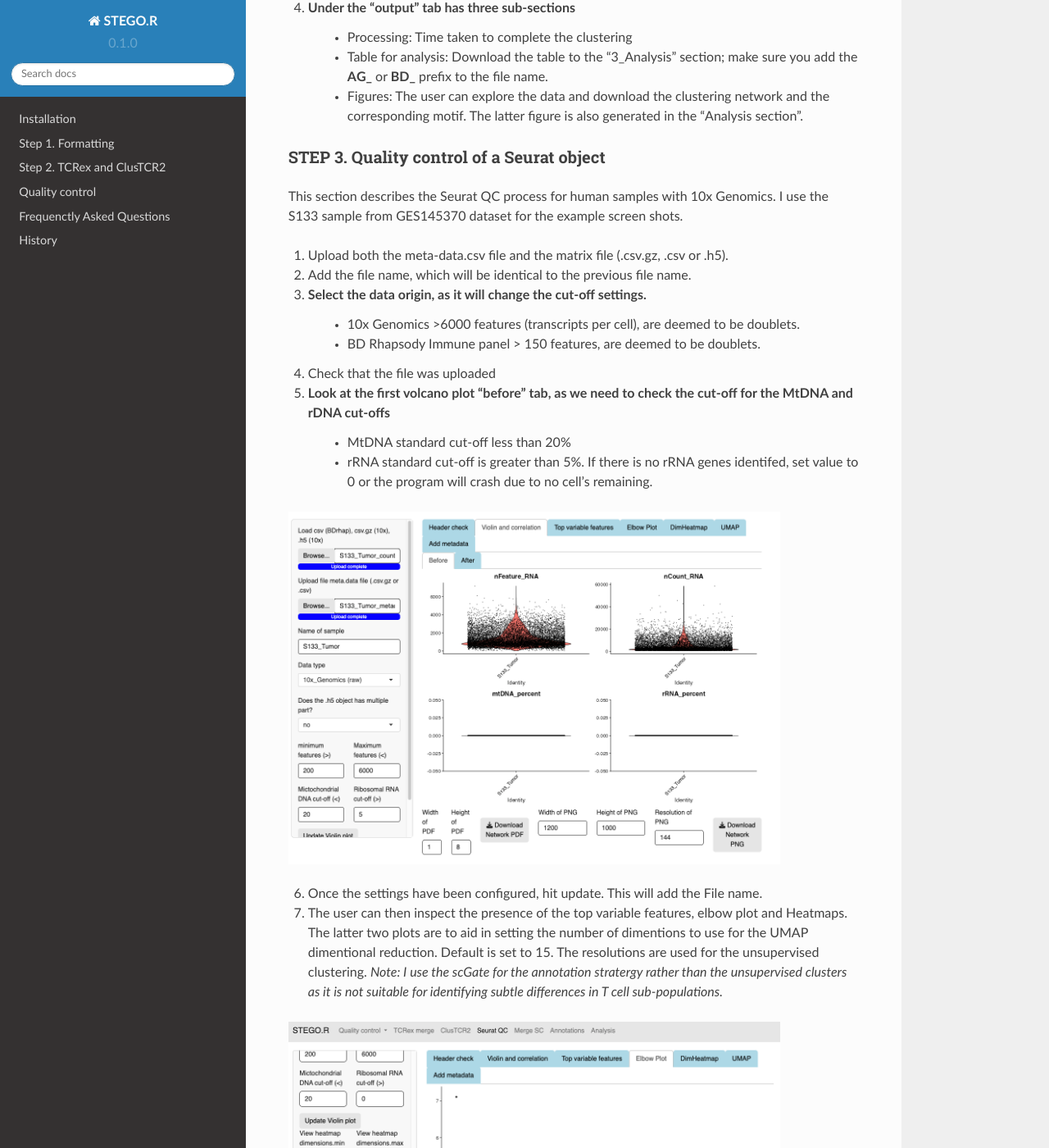
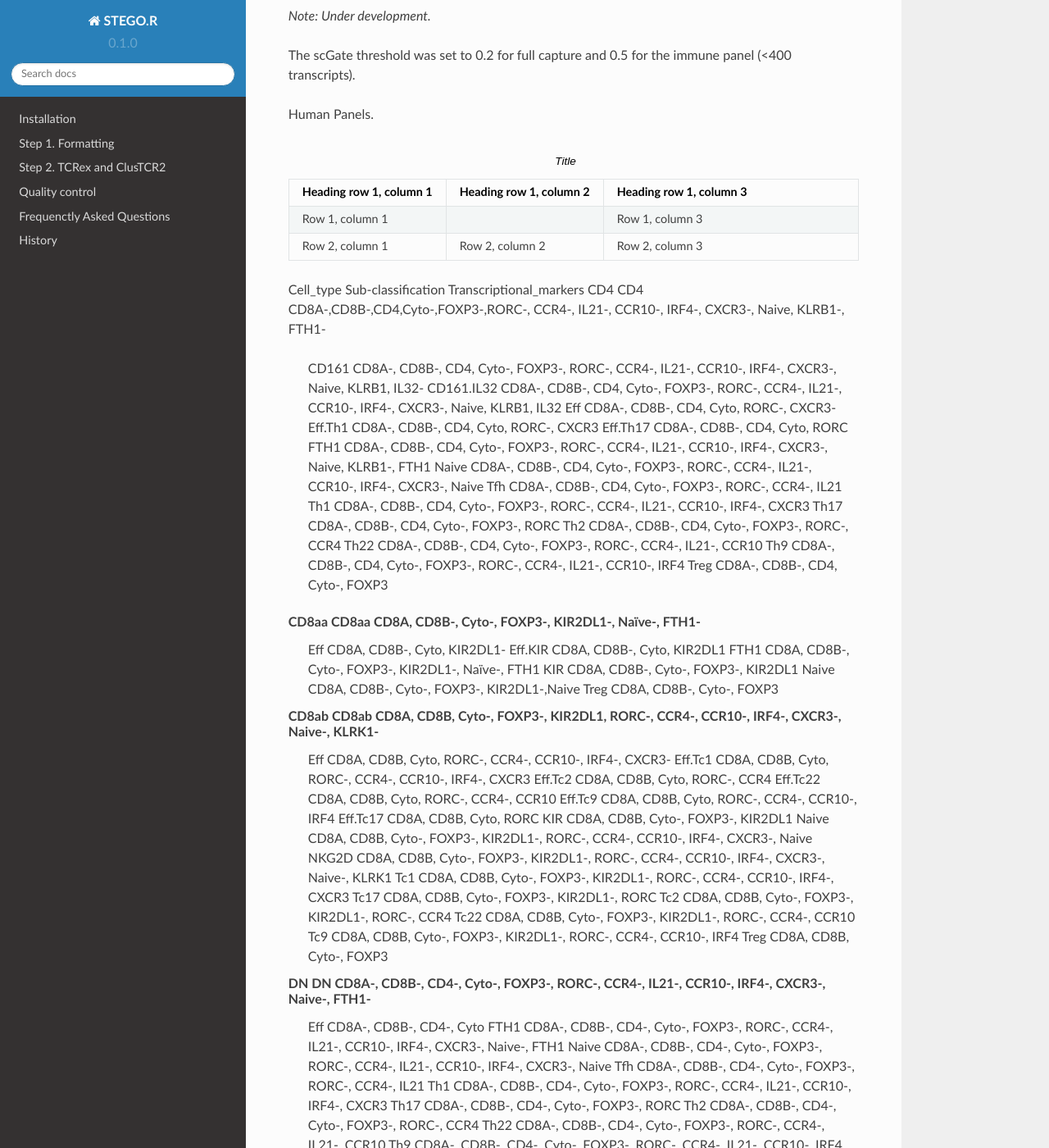
Before and after one commit to KerryAM-R/STEGOR, a Sphinx documentation site: the page built from docs/source/2.QualityControl.rst, in a window 1280 px wide and 1400 px high, scrolled down 3342 px. Shown: the whole window at 82% size. Built offline with Sphinx 7.4.7 and the Read the Docs theme 2.0.0, drawn with Linux system fonts in a browser that asks for light colours; pages that are not in the unit, such as notebooks, are missing from menus; some of the changed text lies outside the part shown.

Commit message:
Update 2.QualityControl.rst

```diff
--- a/docs/source/2.QualityControl.rst
+++ b/docs/source/2.QualityControl.rst
@@ -1,4 +1,4 @@
-STEP 3. Quality control
+Step 3. Quality control
 =======================
 
 .. note::
@@ -12,83 +12,11 @@
 
 Install STEGO.
 
-Copy all your raw files to the 0_Raw_files folder within your project.
+This section will require the matrix and meta data available in the 1_SeuratQC folder.
 
-Quality control process.
-------------------------
 
-STEP 1. Formatting
-~~~~~~~~~~~~~~~~~~
 
-Formatting the 10x Genomics, BD Rhapsody or Array to create the necessary documents for Seurat QC process, ClusTCR2, TCRex and TCR_Explore.
-
-While this process was initially developed for TCR-seq, we have also included the capacity for pairing the BCR sequences.
-
-**10x Genomics**
-
-There are several file formats that are compatible with the STEGO.R QC process. These includes the standard cell ranger output of barcode, features, matrix files as well as the separate contig file. If the formatting is already in the cellxgene (.csv.gz or .h5 file), then this file format can be uploaded to the "Seurat QC" section. Upload all the required files.
-
-*Under development: multi-TCR (requires unfiltered contig file)*
-
-.. image:: img/10xFormatting.png
-  :width: 600
-  :alt: Alternative text
-
-**BD Rhapsody**
-
-There are two format outputs of BD Rhapsody aligment of either a cellxgene (.csv.gz) or the barcode, features and matrix file. Unlike the 10x Genomics, there is also an extra file called "Sample Tags", which contains the multi-plex ID names. The **"Sample Tags"** file is required. However, if this file is not created (one sample in the experiment), it can be created under the "Create Sample Tags file".
-
-Additionally there are several formats for the TCR contig file: paired dominant, AIRR dominant (unpaired), AIRR unfilted. For the latter two file formates we include to filter to keep only the 'paired' and if BCR was present as well.
-
-.. image:: img/BDFormatting.png
-  :width: 600
-  :alt: Alternative text
-
-**Array**
-
-*Note: The TCR_Explore file is for the interrogation of the TCR repertoire independent of the gene expression data at the `TCR_Explore <https://tcr-explore.erc.monash.edu>`*
-
-Recommended process
-^^^^^^^^^^^^^^^^^^^
-
-Upload the documents to the required sections depending on the technology and files available. Repeat for each of the samples within your project.
-
-1. Check that the files have uploaded
-2. Add File Name, this will be added to the "orig.ident" and "Sample_Name"
-      - (10x Genomics and Array, as this is added from the "Sample Tags" in BD Rhapsody) column and used through out the process. This name needs to be unqiue to the file.
-      - If, at a latter point it needs to be updated, this can be done with the "Updated_label.csv", located in 3_Analysis folder
-3. Download the TCRex (functional Beta chains) to "1_TCRex" folder
-4. Download both the "meta-data" and "Matrix" in the SeuratQC into the "1_SeuratQC" folder
-5. Two files need to be downloaded per sample under the "ClusTCR" to the "1_ClusTCR" folder. They will have the prefix of AG_ and BD_ (*Version 1.5*)
-6. Download the TCR_Explore file "1_TCR_Explore" folder
-
-**STEP 2.** ClusTCR2 and TCRex
-~~~~~~~~~~~~~~~~~~~~~~~~~~~~~~~
-
-**Merging TCRex**
-
-1. Upload all the files stored in the "1_TCRex" for merging and save the merged file to the 1_TCRex.
-2. The TCRex merge file will be uploaded to the [TCRex website](https://tcrex.biodatamining.be) to predict if the beta chain will interact with certain epitopes.
-3. Once the TCRex process is complete, download the processed file, and move it to the **3_Analysis** folder
-
-.. image:: img/MergeClust.png
-  :width: 300
-  :alt: Alternative text
-
-**Clustering with ClusTCR2**
-
-1. If there are multiple files under the 'ClusTCR2', the user will upload all the **AG_** or **BD_** from the **1_ClusTCR2** folder.
-      - save the file with **AG_** or **BD_** prefix.
-
-2. Upload either the merged file or single **AG_** or **BD_** under the "Clustering inputs" tab.
-3. Hit the "Update clustering" button to perform the clustering.
-
-4. Under the "output" tab has three sub-sections
-      - Processing: Time taken to complete the clustering
-      - Table for analysis: Download the table to the "3_Analysis" section; make sure you add the **AG_** or **BD_** prefix to the file name.
-      - Figures: The user can explore the data and download the clustering network and the corresponding motif. The latter figure is also generated in the "Analysis section".
-
-**STEP 3.** Quality control of a Seurat object
+**STEP 3a.** Quality control of a Seurat object
 ~~~~~~~~~~~~~~~~~~~~~~~~~~~~~~~~~~~~~~~~~~~~~~
 
 This section describes the Seurat QC process for human samples with 10x Genomics. I use the S133 sample from GES145370 dataset for the example screen shots.
@@ -161,18 +89,73 @@
 
 The scGate threshold was set to 0.2 for full capture and 0.5 for the immune panel (<400 transcripts).
 
-* **10X Genomics for human**
+Human Panels.
 
-* **10X Genomcis for Mouse** (*Will likely be the same as the BD Rhapsody mouse full panel model.*)
+.. list-table:: Title
+   :widths: 25 25 100
+   :header-rows: 1
+
+   * - Heading row 1, column 1
+     - Heading row 1, column 2
+     - Heading row 1, column 3
+   * - Row 1, column 1
+     -
+     - Row 1, column 3
+   * - Row 2, column 1
+     - Row 2, column 2
+     - Row 2, column 3
 
 
-
-* **BD Rhapsody Human immune panel**
-
-
-
-
-* **BD Rhapsody Mouse**
+Cell_type	Sub-classification	Transcriptional_markers
+CD4	CD4	CD8A-,CD8B-,CD4,Cyto-,FOXP3-,RORC-, CCR4-, IL21-, CCR10-, IRF4-, CXCR3-, Naive, KLRB1-, FTH1-
+	CD161	CD8A-, CD8B-, CD4, Cyto-, FOXP3-, RORC-, CCR4-, IL21-, CCR10-, IRF4-, CXCR3-, Naive, KLRB1, IL32-
+	CD161.IL32	CD8A-, CD8B-, CD4, Cyto-, FOXP3-, RORC-, CCR4-, IL21-, CCR10-, IRF4-, CXCR3-, Naive, KLRB1, IL32
+	Eff	CD8A-, CD8B-, CD4, Cyto, RORC-, CXCR3-
+	Eff.Th1	CD8A-, CD8B-, CD4, Cyto, RORC-, CXCR3
+	Eff.Th17	CD8A-, CD8B-, CD4, Cyto, RORC
+	FTH1	CD8A-, CD8B-, CD4, Cyto-, FOXP3-, RORC-, CCR4-, IL21-, CCR10-, IRF4-, CXCR3-, Naive, KLRB1-, FTH1
+	Naive	CD8A-, CD8B-, CD4, Cyto-, FOXP3-, RORC-, CCR4-, IL21-, CCR10-, IRF4-, CXCR3-, Naive
+	Tfh	CD8A-, CD8B-, CD4, Cyto-, FOXP3-, RORC-, CCR4-, IL21
+	Th1	CD8A-, CD8B-, CD4, Cyto-, FOXP3-, RORC-, CCR4-, IL21-, CCR10-, IRF4-, CXCR3
+	Th17	CD8A-, CD8B-, CD4, Cyto-, FOXP3-, RORC
+	Th2	CD8A-, CD8B-, CD4, Cyto-, FOXP3-, RORC-, CCR4
+	Th22	CD8A-, CD8B-, CD4, Cyto-, FOXP3-, RORC-, CCR4-, IL21-, CCR10
+	Th9	CD8A-, CD8B-, CD4, Cyto-, FOXP3-, RORC-, CCR4-, IL21-, CCR10-, IRF4
+	Treg	CD8A-, CD8B-, CD4, Cyto-, FOXP3
+CD8aa	CD8aa	CD8A, CD8B-, Cyto-, FOXP3-, KIR2DL1-, Naïve-, FTH1-
+	Eff	CD8A, CD8B-, Cyto, KIR2DL1-
+	Eff.KIR	CD8A, CD8B-, Cyto, KIR2DL1
+	FTH1	CD8A, CD8B-, Cyto-, FOXP3-, KIR2DL1-, Naïve-, FTH1
+	KIR	CD8A, CD8B-, Cyto-, FOXP3-, KIR2DL1
+	Naive	CD8A, CD8B-, Cyto-, FOXP3-, KIR2DL1-,Naive
+	Treg	CD8A, CD8B-, Cyto-, FOXP3
+CD8ab	CD8ab	CD8A, CD8B, Cyto-, FOXP3-, KIR2DL1, RORC-, CCR4-, CCR10-, IRF4-, CXCR3-, Naive-, KLRK1-
+	Eff	CD8A, CD8B, Cyto, RORC-, CCR4-, CCR10-, IRF4-, CXCR3-
+	Eff.Tc1	CD8A, CD8B, Cyto, RORC-, CCR4-, CCR10-, IRF4-, CXCR3
+	Eff.Tc2	CD8A, CD8B, Cyto, RORC-, CCR4
+	Eff.Tc22	CD8A, CD8B, Cyto, RORC-, CCR4-, CCR10
+	Eff.Tc9	CD8A, CD8B, Cyto, RORC-, CCR4-, CCR10-, IRF4
+	Eff.Tc17	CD8A, CD8B, Cyto, RORC
+	KIR	CD8A, CD8B, Cyto-, FOXP3-, KIR2DL1
+	Naive	CD8A, CD8B, Cyto-, FOXP3-, KIR2DL1-, RORC-, CCR4-, CCR10-, IRF4-, CXCR3-, Naive
+	NKG2D	CD8A, CD8B, Cyto-, FOXP3-, KIR2DL1-, RORC-, CCR4-, CCR10-, IRF4-, CXCR3-, Naive-, KLRK1
+	Tc1	CD8A, CD8B, Cyto-, FOXP3-, KIR2DL1-, RORC-, CCR4-, CCR10-, IRF4-, CXCR3
+	Tc17	CD8A, CD8B, Cyto-, FOXP3-, KIR2DL1-, RORC
+	Tc2	CD8A, CD8B, Cyto-, FOXP3-, KIR2DL1-, RORC-, CCR4
+	Tc22	CD8A, CD8B, Cyto-, FOXP3-, KIR2DL1-, RORC-, CCR4-, CCR10
+	Tc9	CD8A, CD8B, Cyto-, FOXP3-, KIR2DL1-, RORC-, CCR4-, CCR10-, IRF4
+	Treg	CD8A, CD8B, Cyto-, FOXP3
+DN	DN	CD8A-, CD8B-, CD4-, Cyto-, FOXP3-, RORC-, CCR4-, IL21-, CCR10-, IRF4-, CXCR3-, Naive-, FTH1-
+	Eff	CD8A-, CD8B-, CD4-, Cyto
+	FTH1	CD8A-, CD8B-, CD4-, Cyto-, FOXP3-, RORC-, CCR4-, IL21-, CCR10-, IRF4-, CXCR3-, Naive-, FTH1
+	Naive	CD8A-, CD8B-, CD4-, Cyto-, FOXP3-, RORC-, CCR4-, IL21-, CCR10-, IRF4-, CXCR3-, Naive
+	Tfh	CD8A-, CD8B-, CD4-, Cyto-, FOXP3-, RORC-, CCR4-, IL21
+	Th1	CD8A-, CD8B-, CD4-, Cyto-, FOXP3-, RORC-, CCR4-, IL21-, CCR10-, IRF4-, CXCR3
+	Th17	CD8A-, CD8B-, CD4-, Cyto-, FOXP3-, RORC
+	Th2	CD8A-, CD8B-, CD4-, Cyto-, FOXP3-, RORC-, CCR4
+	Th22	CD8A-, CD8B-, CD4-, Cyto-, FOXP3-, RORC-, CCR4-, IL21-, CCR10
+	Th9	CD8A-, CD8B-, CD4-, Cyto-, FOXP3-, RORC-, CCR4-, IL21-, CCR10-, IRF4
+	Treg	CD8A-, CD8B-, CD4-, Cyto-, FOXP3
 
 
 
@@ -195,3 +178,10 @@
     - The user can alter the range to a custom
 
 If needed, you can use either the "Treatment differences within cluster" or "cluster difference" to have better identification of marker differneces between clusters.
+
+
+
+**STEP 3d.** Removing samples
+~~~~~~~~~~~~~~~~~~~~~~~~~~~~~
+
+Upload the .rds object to
```
Also changed, not shown: other parts of docs/source/2.QualityControl.rst (+3 -3 lines).
